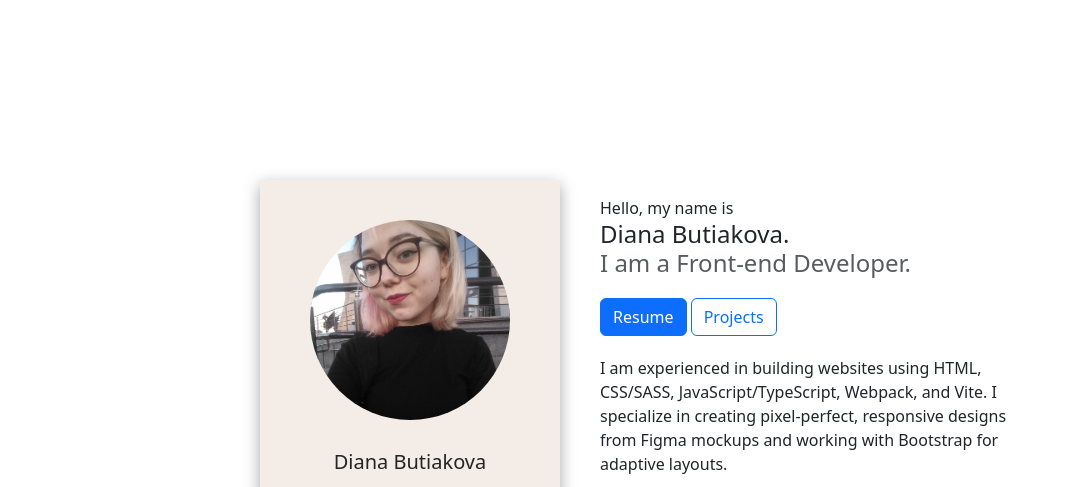
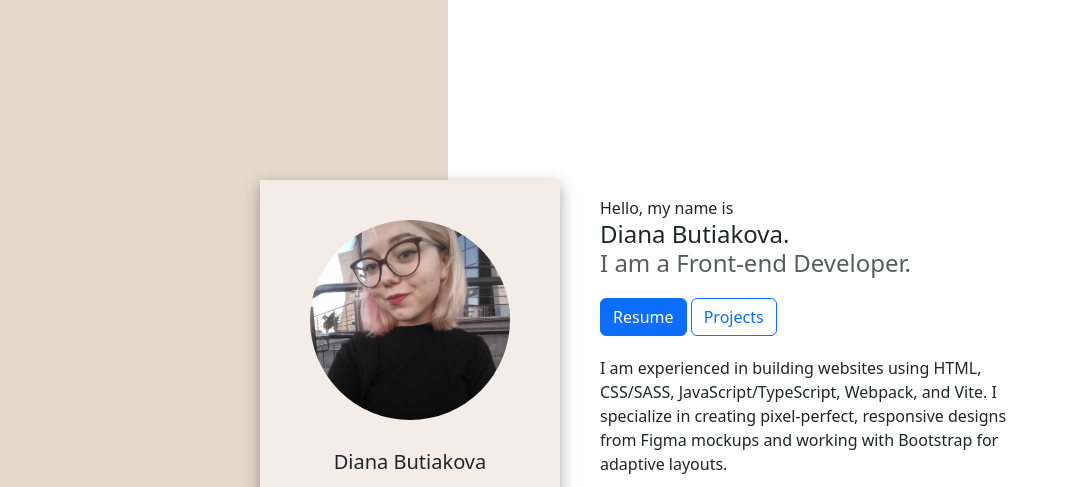
Before and after one commit to bt-diana/cv, a website built with webpack: page src/index.html in a window 1280 px wide. Shown: the top 487 px of the page, without its empty margins (0-1069 px from the left). Built offline with nearby package versions, Linux system fonts and the light colour scheme.

Commit message:
feat: configure profile background

```diff
--- a/src/index.html
+++ b/src/index.html
@@ -51,6 +51,7 @@
             <p>Looking forward to collaborate!</p>
           </div>
         </div>
+        <div class="profile__back"></div>
       </section>
       <section class="cv-main__section resume" id="resume"></section>
       <section class="cv-main__section projects" id="projects"></section>
--- a/src/scripts/index.js
+++ b/src/scripts/index.js
@@ -1 +1,18 @@
 import '../styles/index.css';
+
+function configureProfileBack() {
+    const aside = document.querySelector(".profile__aside");
+    const info = document.querySelector(".profile__info");
+    const profileBack = document.querySelector(".profile__back");
+    console.log(aside.offsetLeft > info.offsetLeft, aside.offsetLeft, info.offsetLeft)
+    if (aside.offsetLeft > info.offsetLeft) {
+        if (!profileBack.classList.contains("profile__back--horizontal")) {
+            profileBack.classList.add("profile__back--horizontal");
+        }
+    } else {
+        profileBack.classList.remove("profile__back--horizontal");
+    }
+}
+
+configureProfileBack();
+window.onresize = configureProfileBack
--- a/src/styles/layout/profile.css
+++ b/src/styles/layout/profile.css
@@ -74,3 +74,18 @@
     border: 1px solid #0d6efd;
     opacity: 1;
 }
+
+.profile__back {
+    position: absolute;
+    top: 0;
+    left: 0;
+    width: 35%;
+    height: 100vh;
+    background-color: #E6DACE;
+    z-index: -1;
+}
+
+.profile__back--horizontal {
+    width: 100%;
+    height: 370px;
+}
```
